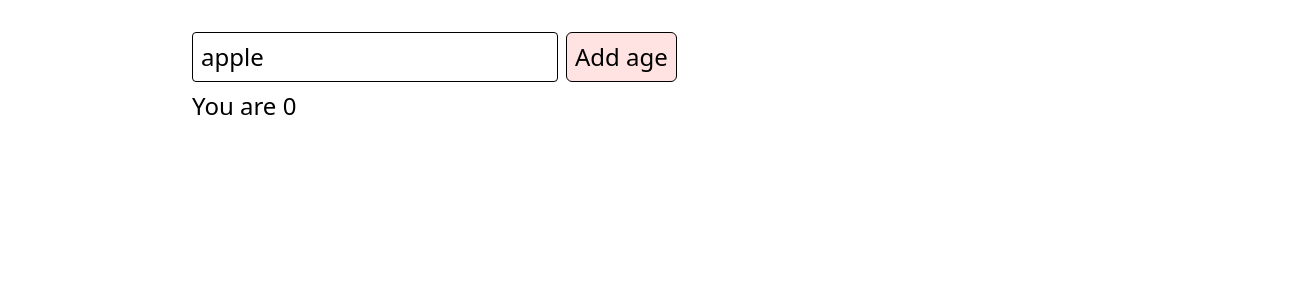
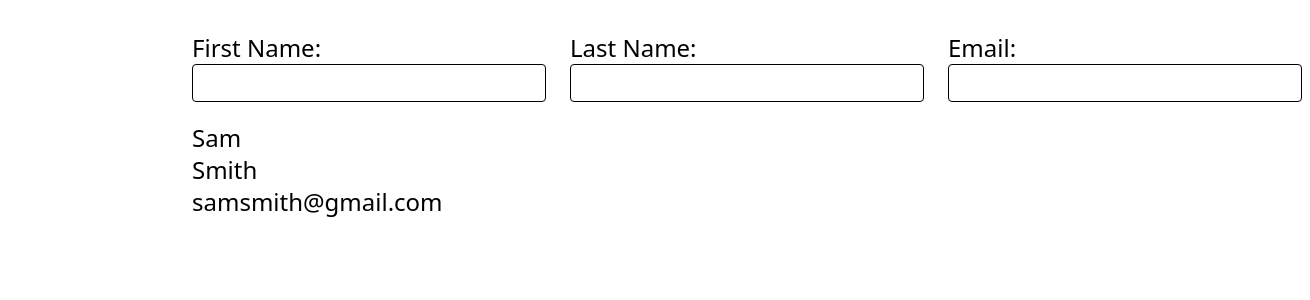
Before and after one commit to etranger2268/udemy-react-hooks-complete, a React (Vite) app: page / in a window 1280 px wide. Shown: the top 300 px of the page, 1310 px wide, since content can reach past the window. Built offline with nearby package versions, Linux system fonts and the light colour scheme.

Commit message:
develop-2-11

```diff
--- a/src/App.tsx
+++ b/src/App.tsx
@@ -1,9 +1,11 @@
-import Lesson1_1 from './lessons/Lesson1/Lesson1_1';
+// import Lesson1_1 from './lessons/Lesson1/Lesson1_1';
+import Lesson1_2 from './lessons/Lesson1/Lesson1_2';
 
 export default function App() {
   return (
     <div className="flex items-center max-w-4xl mx-auto py-8 text-2xl">
-      <Lesson1_1 />
+      {/* <Lesson1_1 /> */}
+      <Lesson1_2 />
     </div>
   );
 }
--- /dev/null
+++ b/src/lessons/Lesson1/Lesson1_2.tsx
@@ -0,0 +1,68 @@
+import { useState } from 'react';
+
+type From = {
+  fn: string;
+  ln: string;
+  email: string;
+};
+
+export default function Lesson1_2() {
+  const initialForm: From = {
+    fn: 'Sam',
+    ln: 'Smith',
+    email: 'samsmith@gmail.com',
+  };
+
+  const [form, setForm] = useState(initialForm);
+
+  const handleChange = (key: string, value: string) =>
+    setForm((prev) => ({
+      ...prev,
+      [key]: value,
+    }));
+
+  return (
+    <div>
+      <div className="flex mb-5 gap-4">
+        <div>
+          <label htmlFor="fn" className="block">
+            First Name:
+          </label>
+          <input
+            type="text"
+            id="fn"
+            onChange={(e) => handleChange(e.target.id, e.target.value)}
+            className="border mr-2 p-0.5 rounded focus:outline-none focus:ring focus:ring-blue-500"
+          />
+        </div>
+        <div>
+          <label htmlFor="ln" className="block">
+            Last Name:
+          </label>
+          <input
+            type="text"
+            id="ln"
+            onChange={(e) => handleChange(e.target.id, e.target.value)}
+            className="border mr-2 p-0.5 rounded focus:outline-none focus:ring focus:ring-blue-500"
+          />
+        </div>
+        <div>
+          <label htmlFor="email" className="block">
+            Email:
+          </label>
+          <input
+            id="email"
+            type="text"
+            onChange={(e) => handleChange(e.target.id, e.target.value)}
+            className="border mr-2 p-0.5 rounded focus:outline-none focus:ring focus:ring-blue-500"
+          />
+        </div>
+      </div>
+      <ul>
+        <li>{form.fn}</li>
+        <li>{form.ln}</li>
+        <li>{form.email}</li>
+      </ul>
+    </div>
+  );
+}
```
